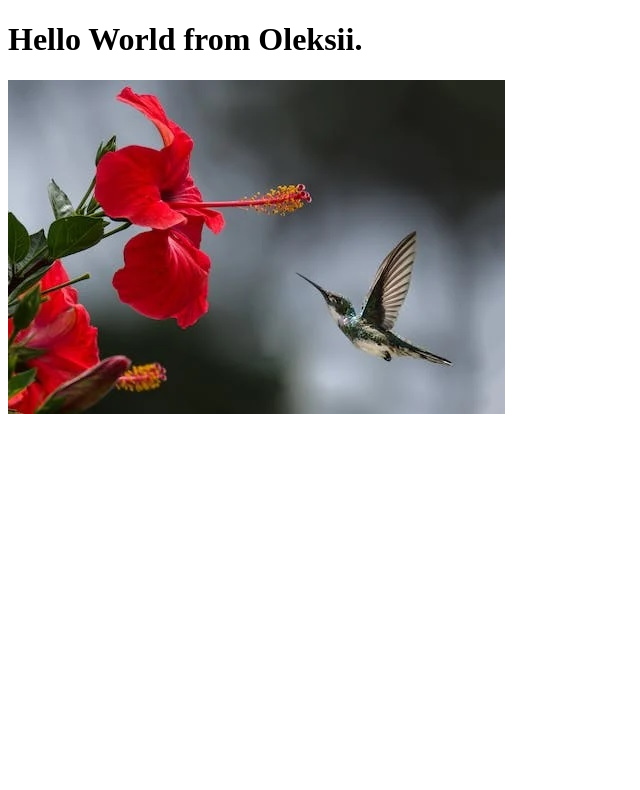
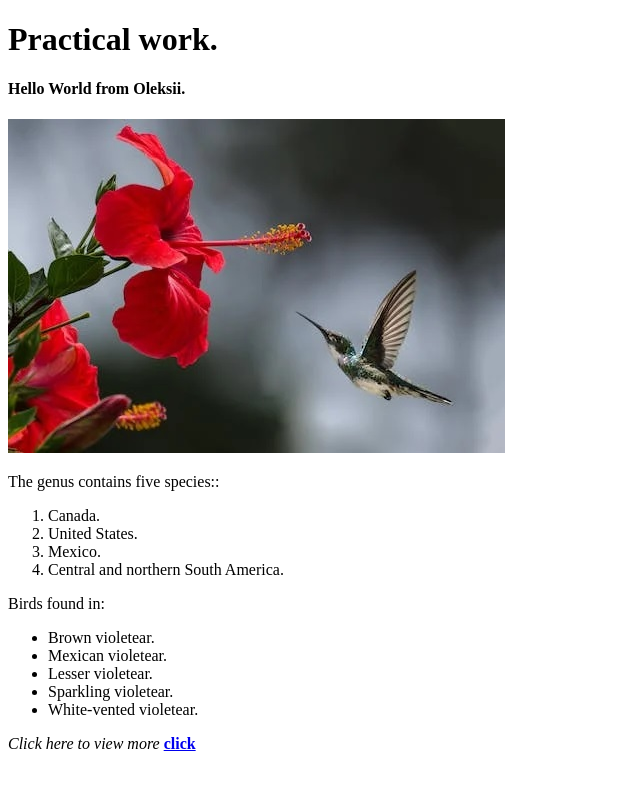
Before and after one commit to Oleksii-GitRepere/html, a plain HTML site: page index.html in a window 1280 px wide. Shown: the whole page, without its empty margins (0-640 px from the left). Drawn offline with Linux system fonts and the light colour scheme.

Commit message:
Home Workk mod 0.1

```diff
--- a/index.html
+++ b/index.html
@@ -4,19 +4,76 @@
     <meta charset="UTF-8">
     <meta http-equiv="X-UA-Compatible" content="IE=edge">
     <meta name="viewport" content="width=device-width, initial-scale=1.0">
-    <title>Document</title>
+    <title>Practical work</title>
     <link rel="shortcut icon" href="https://placekitten.com/96/139" type="image/x-icon">
 </head>
 <body>
     <header>
-        <h1>Hello World from Oleksii.</h1>
+        <h1>Practical work.</h1>
+        <h4>Hello World from Oleksii.</h4>
         <img src="img/img_1.jpg" alt="hello_world_pict">
     </header>
     <main>
-
+        <div>
+            <p>The genus contains five species::</p>
+            <ol>
+                <li>Canada.</li>
+                <li>United States.</li>
+                <li>Mexico.</li>
+                <li>Central and northern South America.</li>
+            </ol>
+            <p>Birds found in:</p>
+            <ul>
+                <li>Brown violetear.</li>
+                <li>Mexican violetear.</li>
+                <li>Lesser violetear.</li>
+                <li>Sparkling violetear.</li>
+                <li>White-vented violetear.</li>
+              </ul>
+              <p type="font-family">
+                <i>Click here to view more</i>
+                <a href="https://en.wikipedia.org/wiki/Violetear" target="_blank">
+                    <b>click</b>
+                </a>
+            </p>
+          </div>
     </main>
     <footer>
 
     </footer>
 </body>
 </html>
+
+<!--
+<h2 style = "color : red;" >CatPhotoApp</h2>
+<main>
+
+
+  <a href="#"><img src="https://cdn.freecodecamp.org/curriculum/cat-photo-app/relaxing-cat.jpg" alt="A cute orange cat lying on its back."></a>
+
+  <div>
+    <p>Things cats love:</p>
+    <ul>
+      <li>cat nip</li>
+      <li>laser pointers</li>
+      <li>lasagna</li>
+    </ul>
+    <p>Top 3 things cats hate:</p>
+    <ol>
+      <li>flea treatment</li>
+      <li>thunder</li>
+      <li>other cats</li>
+    </ol>
+  </div>
+
+  <form action="https://freecatphotoapp.com/submit-cat-photo">
+    <label><input type="radio" name="indoor-outdoor" checked> Indoor</label>
+    <label><input type="radio" name="indoor-outdoor"> Outdoor</label><br>
+    <label><input type="checkbox" name="personality" checked> Loving</label>
+    <label><input type="checkbox" name="personality"> Lazy</label>
+    <label><input type="checkbox" name="personality"> Energetic</label><br>
+    <input type="text" placeholder="cat photo URL" required>
+    <button type="submit">Submit</button>
+  </form>
+</main>
+-->
```
